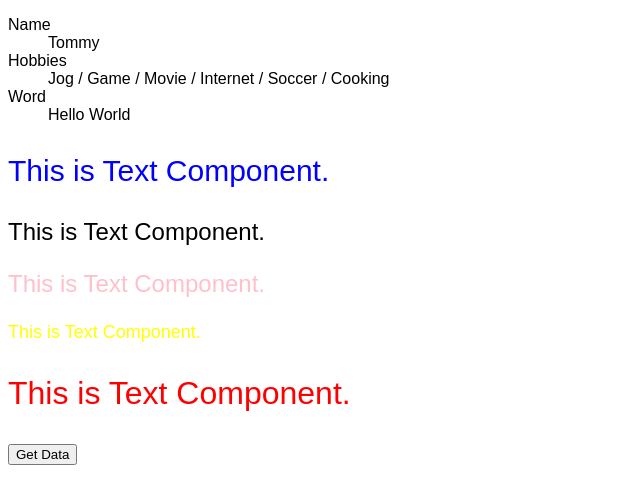
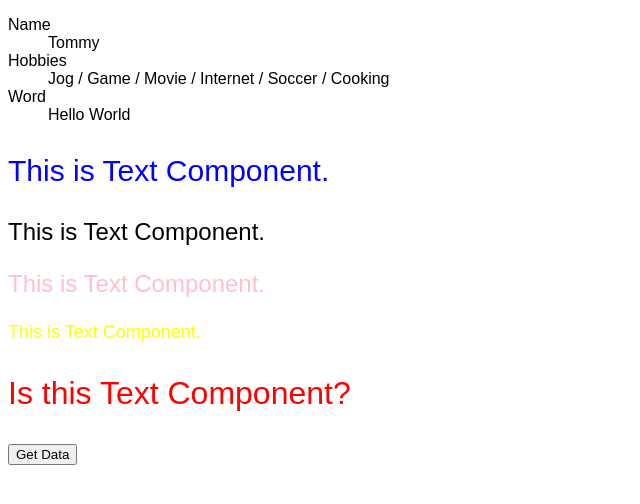
Before and after one commit to koyamal/learn-react-02-07, a React (Create React App) app: page / in a window 1280 px wide. Shown: the top 504 px of the page, without its empty margins (0-640 px from the left). Built offline with nearby package versions, Linux system fonts and the light colour scheme.

Commit message:
Edit Text component props

```diff
--- a/src/App.tsx
+++ b/src/App.tsx
@@ -29,7 +29,7 @@ export default function App() {
       <Text content="This is Text Component." />
       <Text color="pink" content="This is Text Component." />
       <Text color="yellow" fontSize="18px" content="This is Text Component." />
-      <Text color="red" fontSize="32px" content="This is Text Component." />
+      <Text color="red" fontSize="32px" content="Is this Text Component?" />
       <button onClick={onClickFetchData}>Get Data</button>
       {todos.map((todo) => {
         return (
```
